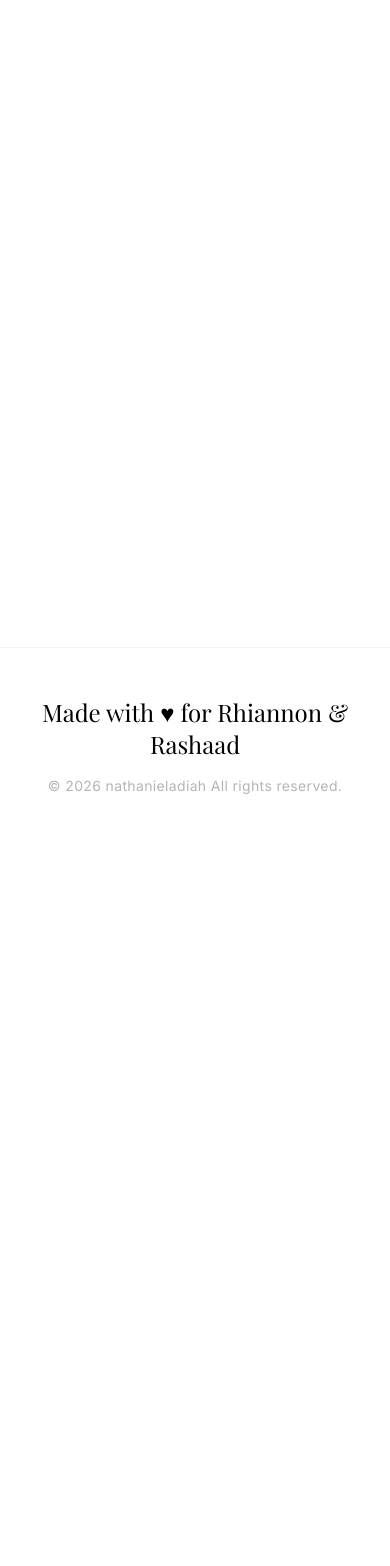
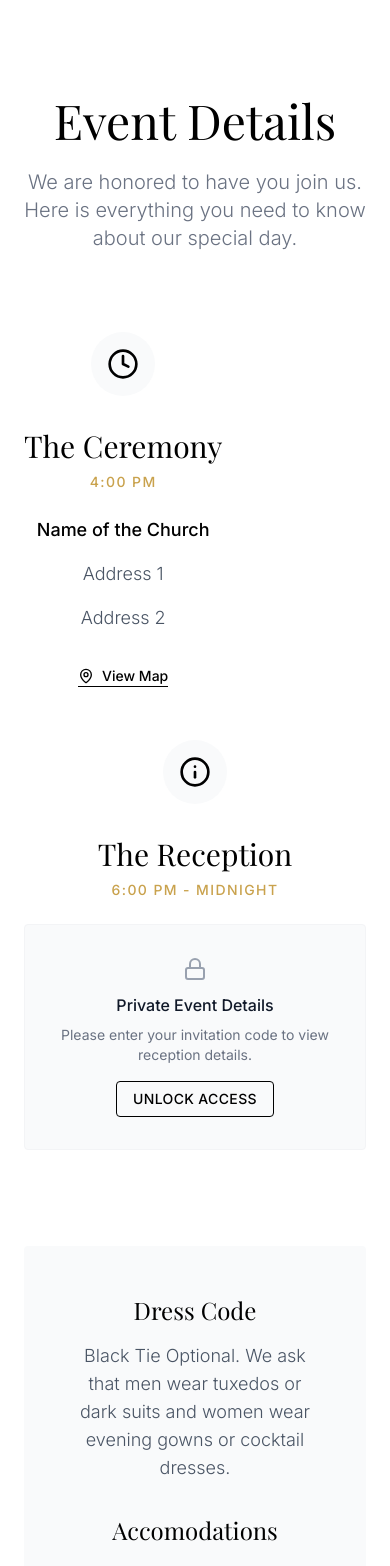
Before and after one commit to adiah-react/wedding, a React (Vite) app: page /details in a window 390 px wide. Shown: the top 1566 px of the page. Before the commit the page ends 844 px from the top, so only its background shows below. Built offline with nearby package versions, Linux system fonts and the light colour scheme; a web font is replaced by a local one.

Commit message:
Add public pages

```diff
--- a/src/App.jsx
+++ b/src/App.jsx
@@ -7,7 +7,9 @@ import {
 } from "react-router";
 import Footer from "./components/layout/Footer";
 import MusicToggle from "./components/ui/MusicToggle";
+import EventDetails from "./pages/EventDetails";
 import LandingPage from "./pages/LandingPage";
+import OurStory from "./pages/OurStory";
 
 const AppContent = () => {
   const location = useLocation();
@@ -20,6 +22,8 @@ const AppContent = () => {
           <Routes location={location} key={location.pathname}>
             {/* Public Routes */}
             <Route path="/" element={<LandingPage />} />
+            <Route path="/story" element={<OurStory />} />
+            <Route path="/details" element={<EventDetails />} />
           </Routes>
         </AnimatePresence>
       </main>
--- /dev/null
+++ b/src/pages/EventDetails.jsx
@@ -0,0 +1,109 @@
+import { Clock, Info, Lock, MapPin } from "lucide-react";
+import Button from "../components/ui/Button";
+import PageTransition from "../components/ui/PageTransition";
+import ScrollReveal from "../components/ui/ScrollReveal";
+
+const EventDetails = () => {
+  // TODO: check authentication status
+  return (
+    <PageTransition className="bg-white txt-wedding-black pt-24 pb-24">
+      <div className="max-w-6xl mx-auto px-6">
+        <ScrollReveal className="text-center mb-20">
+          <h1 className="text-5xl md:text-6xl font-serif mb-6">
+            Event Details
+          </h1>
+          <p className="text-xl text-gray-500 font-light max-w-2xl mx-auto">
+            We are honored to have you join us. Here is everything you need to
+            know about our special day.
+          </p>
+        </ScrollReveal>
+
+        <div className="grid grid-cols-1 md:grid-cols-2 gap-12 md:gap-0 relative">
+          {/* Vertical Divider (Desktop) */}
+          <div className="hidden md:block absolute left-1/2 top-0 bottom-0 w-px bg-gray-200 transform -translate-x-1/2"></div>
+
+          {/* Ceremony */}
+          <div className="md:pr-16 text-center md:text-right">
+            <ScrollReveal delay={0.2}>
+              <div className="mb-8 inline-flex items-center justify-center w-16 h-16 rounded-full bg-gray-50 text-wedding-black mb-6">
+                <Clock className="w-8 h-8" />
+              </div>
+              <h2 className="text-3xl font-serif mb-2">The Ceremony</h2>
+              <p className="text-wedding-gold font-medium uppercase tracking-widest text-sm mb-6">
+                4:00 PM
+              </p>
+
+              <div className="space-y-4 text-gray-600 font-light text-lg">
+                <p className="font-medium text-black">
+                  {/* TODO */}
+                  Name of the Church
+                </p>
+                <p>Address 1</p>
+                <p>Address 2</p>
+                <div className="pt-4">
+                  <a
+                    href="#"
+                    className="inline-flex items-center text-sm font-medium text-wedding-black hover:text-wedding-gold transition-colors border-b border-black hover:border-wedding-gold pb-0 5"
+                  >
+                    <MapPin className="w-4 h-4 mr-2" />
+                    View Map
+                  </a>
+                </div>
+              </div>
+            </ScrollReveal>
+          </div>
+
+          {/* Reception - Conditional Rendering */}
+          <div className="md:pl-16 text-center md:text-left">
+            <ScrollReveal delay={0.4}>
+              <div className="mb-8 inline-flex items-center justify-center w-16 h-16 rounded-full bg-gray-50 text-wedding-black mb-6">
+                <Info className="w-8 h-8" />
+              </div>
+              <h2 className="text-3xl font-serif mb-2">The Reception</h2>
+              <p className="text-wedding-gold font-medium uppercase tracking-widest text-sm mb-6">
+                6:00 PM - Midnight
+              </p>
+
+              {/* TODO - Check for authentication */}
+              <div className="bg-gray-50 p-8 rounded-sm border border-gray-100 flex flex-col items-center">
+                <Lock className="w-6 h-6 text-gray-400 mb-3" />
+                <p className="text-gray-900 font-medium mb-2">
+                  Private Event Details
+                </p>
+                <p className="text-sm text-gray-500 mb-4">
+                  Please enter your invitation code to view reception details.
+                </p>
+                {/* TODO - link to invite page */}
+                {/* <Link to="/invite"> */}
+                <Button variant="outline" size="sm">
+                  Unlock Access
+                </Button>
+                {/* </Link> */}
+              </div>
+            </ScrollReveal>
+          </div>
+        </div>
+
+        {/* Additional Info */}
+        <ScrollReveal
+          delay={0.6}
+          className="mt-24 max-w-2xl mx-auto text-center bg-gray-50 p-12 rounded-sm"
+        >
+          <h3 className="text-2xl font-serif mb-4">Dress Code</h3>
+          <p className="text-gray-600 text-lg font-light mb-8">
+            Black Tie Optional. We ask that men wear tuxedos or dark suits and
+            women wear evening gowns or cocktail dresses.
+          </p>
+
+          <h3 className="text-2xl font-serif mb-4">Accomodations</h3>
+          <p className="text-gray-600 text-lg font-light">
+            A block of rooms has been reserved at the Grand Budapest Hotel.
+            Please mention the "Aaron-Gupte Wedding" when booking.
+          </p>
+        </ScrollReveal>
+      </div>
+    </PageTransition>
+  );
+};
+
+export default EventDetails;
--- a/src/pages/LandingPage.jsx
+++ b/src/pages/LandingPage.jsx
@@ -1,5 +1,7 @@
 import { motion } from "framer-motion";
 import { ChevronDown } from "lucide-react";
+import { Link } from "react-router";
+import Button from "../components/ui/Button";
 import CountdownTimer from "../components/ui/CountdownTimer";
 import PageTransition from "../components/ui/PageTransition";
 const LandingPage = () => {
@@ -57,14 +59,14 @@ const LandingPage = () => {
             </motion.div>
 
             <div className="pt-8">
-              {/* <Link to="/details">
+              <Link to="/details">
                 <Button
                   variant="outline"
                   className="border-white text-white hover:bg-white hover:text-black"
                 >
                   Event Details
                 </Button>
-              </Link> */}
+              </Link>
             </div>
           </motion.div>
         </div>
@@ -98,9 +100,9 @@ const LandingPage = () => {
               joy.
             </p>
             <div className="mt-10">
-              {/* <Link to="/story">
+              <Link to="/story">
                 <Button variant="secondary">Read Our Story</Button>
-              </Link> */}
+              </Link>
             </div>
           </motion.div>
         </div>
--- /dev/null
+++ b/src/pages/OurStory.jsx
@@ -0,0 +1,115 @@
+import { Calendar, Coffee, Diamond, Heart } from "lucide-react";
+import PageTransition from "../components/ui/PageTransition";
+import ScrollReveal from "../components/ui/ScrollReveal";
+
+const milestones = [
+  {
+    id: 1,
+    title: "First Met",
+    date: "Summer 2018",
+    description:
+      "It started with a chance encounter at a mutual friend's gallery opening. A conversation about abstract art turned into hours of talking about everything under the sun.",
+    icon: <Heart className="w-6 h-6 text-white" />,
+  },
+  {
+    id: 2,
+    title: "First Date",
+    date: "Fall 2018",
+    description:
+      "We met for coffee at The Daily Press. One cup turned into three, and before we knew it, the shop was closing. We walked through the park until sunset.",
+    icon: <Coffee className="w-6 h-6 text-white" />,
+  },
+  {
+    id: 3,
+    title: "The Proposal",
+    date: "Winter 2023",
+    description:
+      "Under the snowy lights of the city where we first met, James got down on one knee. It was the easiest 'Yes' of Sarah's life.",
+    icon: <Diamond className="w-6 h-6 text-white" />,
+  },
+  {
+    id: 4,
+    title: "The Big Day",
+    date: "Summer 2024",
+    description:
+      "We can't wait to celebrate the beginning of our forever with all of our favorite people. The best is yet to come.",
+    icon: <Calendar className="w-6 h-6 text-white" />,
+  },
+];
+
+const OurStory = () => {
+  return (
+    <PageTransition className="bg-white text-wedding-black pt-24 pb-24">
+      <div className="max-w-5xl mx-auto px-6">
+        <ScrollReveal className="text-center mb-20">
+          <h1 className="text-5xl md:text-6xl font-serif mb-6">Our Story</h1>
+          <div className="w-24 h-0.5 bg-wedding-gold mx-auto"></div>
+        </ScrollReveal>
+
+        <div className="relative">
+          {/* Vertical Line */}
+          <div className="absolute left-1/2 transform -translate-x-1/2 h-full w-px bg-gray-200 hidden md:block"></div>
+
+          <div className="space-y-24">
+            {milestones.map((item, index) => (
+              <div
+                key={item.id}
+                className={`flex flex-col md:flex-row items-center ${
+                  index % 2 === 0 ? "md:flex-row-reverse" : ""
+                } gap-8 md:gap-0`}
+              >
+                {/* Content Side */}
+                <div className="flex-1 w-full md:w-1/2 p-0 md:px-12 text-center md:text-left">
+                  <ScrollReveal delay={0.2}>
+                    <div
+                      className={`flex flex-col ${
+                        index % 2 === 0 ? "md:items-start" : "md:items-end"
+                      }`}
+                    >
+                      <span className="text-wedding-gold font-medium tracking-widest uppercase text-sm mb-2 block">
+                        {item.date}
+                      </span>
+                      <h3 className="text-3xl font-serif mb-4">{item.title}</h3>
+                      <p className="text-gray-600 leading-relaxed font-light text-lg">
+                        {item.description}
+                      </p>
+                    </div>
+                  </ScrollReveal>
+                </div>
+
+                {/* Center Icon (Desktop only) */}
+                <div className="hidden md:flex absolute left-1/2 transform -translate-x-1/2 w-12 h-12 bg-wedding-black rounded-full items-center justify-center z-10 border-4 border-white shadow-lg">
+                  {item.icon}
+                </div>
+
+                {/* Image Side */}
+                <div className="flex-1 w-full md:w-1/2 flex justify-center">
+                  <ScrollReveal delay={0.4}>
+                    <div className="relative group overflow-hidden rounded-sm shadow-xl">
+                      <div className="w-full md:w-[400px] h-[300px] bg-gray-100 relative overflow-hidden">
+                        {/* TODO - Place holder for actual images with black & white filter */}
+                        <div className="absolute inset-0 bg-gray-200 flex items-center justify-center text-gray-400 filter-bw">
+                          <span className="font-serif italic">
+                            Photo: {item.title}
+                          </span>
+                        </div>
+
+                        {/* Overlay Effect */}
+                        <div className="absolute inset-0 bg-black/0 group-hover:bg-black/10 transition-colors duration-500"></div>
+
+                        {/* Decorative border */}
+                        <div className="absolute inset-4 border border-white/30 pointer-events-none"></div>
+                      </div>
+                    </div>
+                  </ScrollReveal>
+                </div>
+              </div>
+            ))}
+          </div>
+        </div>
+      </div>
+    </PageTransition>
+  );
+};
+
+export default OurStory;
```
